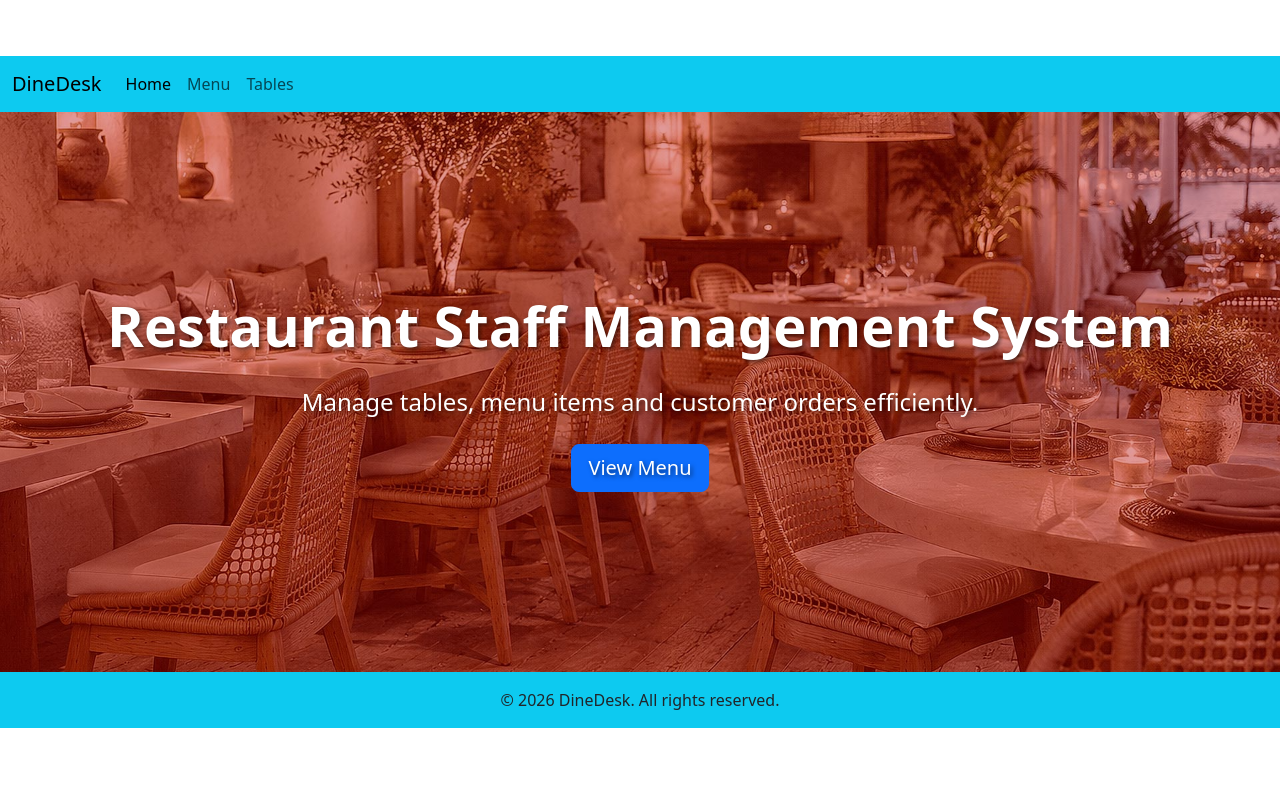
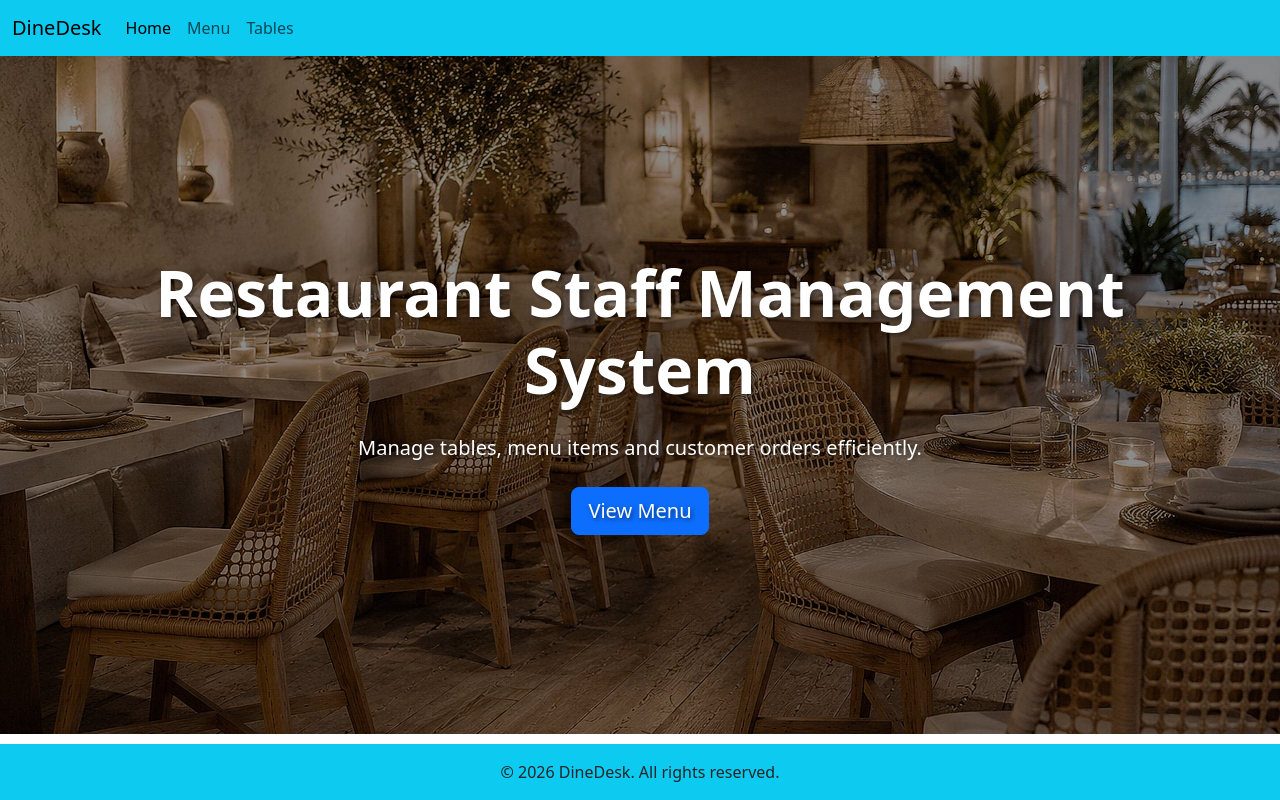
Before and after one commit to YanaYovcheva/DineDesk, a Django app: page / in a window 1280 px wide. Run offline with Django 5.2, Linux system fonts and the light colour scheme; data that the repository does not hold is empty.

Commit message:
Fix layout

```diff
--- a/static/css/style.css
+++ b/static/css/style.css
@@ -1,16 +1,60 @@
+
+/* Global Layout */
+html,
 body {
-    padding-top: 56px; /* Adjust for fixed navbar height */
+    width: 100%;
+    min-height: 100%;
+    margin: 0 !important;
+    padding: 0 !important;
 }
 
-/* Hero Section Styles */
+html {
+    height: 100%;
+}
+
+body {
+    min-height: 100vh;
+    display: flex;
+    flex-direction: column;
+    background-color: #fff;
+}
+
+/* Navbar */
+.navbar {
+    width: 100%;
+    margin: 0 !important;
+    flex-shrink: 0;
+}
+
+/* Main Content */
+main {
+    flex: 1 0 auto;
+    width: 100%;
+    display: flex;
+    flex-direction: column;
+}
+
+/* Footer */
+.footer {
+    width: 100%;
+    margin-top: auto;
+    flex-shrink: 0;
+}
+
+/* Hero Section */
 .hero-section {
-    min-height: 70vh; /* Make sure it's tall enough */
+    min-height: calc(100vh - 122px);
+    width: 100%;
+    position: relative;
+
     background-position: center;
     background-size: cover;
+    background-repeat: no-repeat;
+
     display: flex;
     align-items: center;
     justify-content: center;
-    position: relative;
+
     color: white;
     text-shadow: 2px 2px 4px rgba(0, 0, 0, 0.5);
 }
@@ -18,11 +62,8 @@ body {
 .hero-section::before {
     content: "";
     position: absolute;
-    top: 0;
-    left: 0;
-    right: 0;
-    bottom: 0;
-    background: rgba(0, 0, 0, 0.5); /* Overlay to darken background image */
+    inset: 0;
+    background: rgba(0, 0, 0, 0.45);
     z-index: 1;
 }
 
@@ -31,20 +72,71 @@ body {
     z-index: 2;
 }
 
-.hero-section h1 {
-    font-size: 3.5rem;
-    margin-bottom: 1rem;
+/* Menu Item Images */
+.menu-item-image {
+    width: 100%;
+    height: 200px;
+    object-fit: cover;
+    border-bottom: 1px solid #eee;
 }
 
-.hero-section p.lead {
-    font-size: 1.5rem;
-    margin-bottom: 2rem;
+/* Responsive Design */
+@media (max-width: 768px) {
+    .hero-section h1 {
+        font-size: 2.2rem;
+    }
+
+    .hero-section p.lead {
+        font-size: 1.1rem;
+    }
 }
 
-/* Menu Item Card Image */
+/* Hero Section */
+.hero-section {
+    min-height: calc(100vh - 122px);
+    width: 100%;
+    position: relative;
+
+    background-position: center;
+    background-size: cover;
+    background-repeat: no-repeat;
+
+    display: flex;
+    align-items: center;
+    justify-content: center;
+
+    color: white;
+    text-shadow: 2px 2px 4px rgba(0, 0, 0, 0.5);
+}
+
+.hero-section::before {
+    content: "";
+    position: absolute;
+    inset: 0;
+    background: rgba(0, 0, 0, 0.45);
+    z-index: 1;
+}
+
+.hero-section > div {
+    position: relative;
+    z-index: 2;
+}
+
+/* Menu Item Images */
 .menu-item-image {
     width: 100%;
-    height: 200px; /* Fixed height for menu item images */
-    object-fit: cover; /* Ensures image covers the area without distortion */
+    height: 200px;
+    object-fit: cover;
     border-bottom: 1px solid #eee;
 }
+
+/* Responsive Design */
+@media (max-width: 768px) {
+    .hero-section h1 {
+        font-size: 2.2rem;
+    }
+
+    .hero-section p.lead {
+        font-size: 1.1rem;
+    }
+}
--- a/templates/home.html
+++ b/templates/home.html
@@ -1,3 +1,4 @@
+
 {% extends 'base.html' %}
 {% load static %}
 
@@ -5,32 +6,24 @@
 
 {% block content %}
 
-    <section class="hero-section text-white text-center d-flex align-items-center justify-content-center">
-        <div class="container">
-            <h1 class="display-3 fw-bold">Restaurant Staff Management System</h1>
-            <p class="lead my-4">Manage tables, menu items and customer orders efficiently.</p>
-            <a href="{% url 'menu:category-list' %}" class="btn btn-primary btn-lg custom-hero-btn">View Menu</a>
-        </div>
-    </section>
+<section class="hero-section"
+         style="background-image: url('{% static 'img/restaurant_hero.jpg' %}');">
+
+    <div class="container text-white text-center">
+        <h1 class="display-3 fw-bold">
+            Restaurant Staff Management System
+        </h1>
+
+        <p class="lead my-4">
+            Manage tables, menu items and customer orders efficiently.
+        </p>
+
+        <a href="{% url 'menu:category-list' %}"
+           class="btn btn-primary btn-lg custom-hero-btn">
+            View Menu
+        </a>
+    </div>
+
+</section>
 
 {% endblock %}
-
-{% block extra_head %}
-    <style>
-        .hero-section {
-            background: url("{% static 'img/restaurant_hero.jpg' %}") no-repeat center center;
-            background-size: cover;
-            min-height: 70vh;
-        }
-        .hero-section::before {
-            content: "";
-            position: absolute;
-            top: 0;
-            left: 0;
-            right: 0;
-            bottom: 0;
-            background: rgba(180, 0, 0, 0.4);
-            z-index: 1;
-        }
-    </style>
-{% endblock %}
```
Also changed, not shown: README.md, media/menu/blueberry-cheesecake.jpg (deleted), media/menu/cesar.jpg (deleted), media/menu/shopska.jpeg (deleted), media/menu/shopska_55KEoE0.jpeg (deleted), media/menu/shopska_5jflXoR.jpeg (deleted), media/menu/soufle.jpg (deleted).
